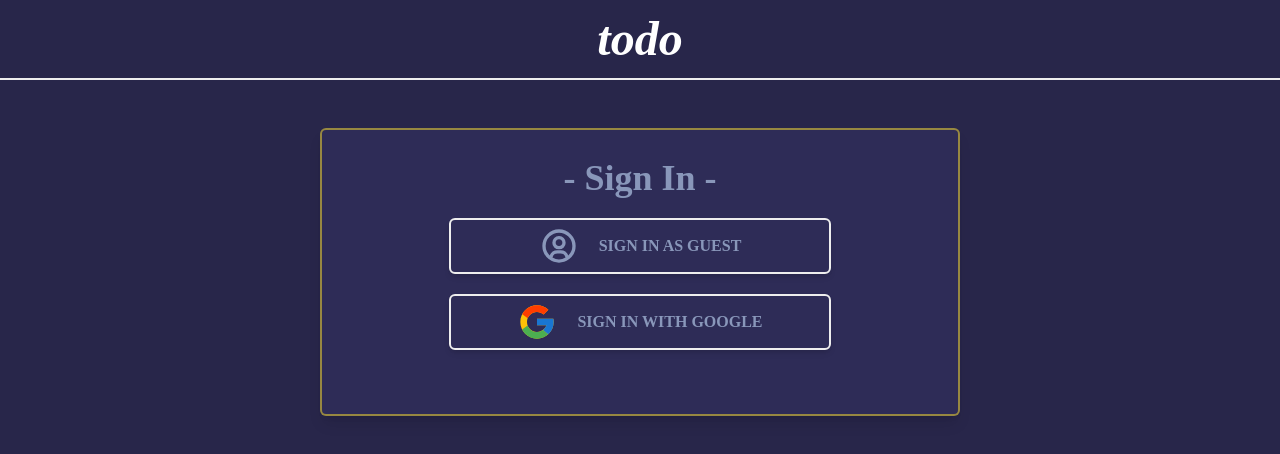
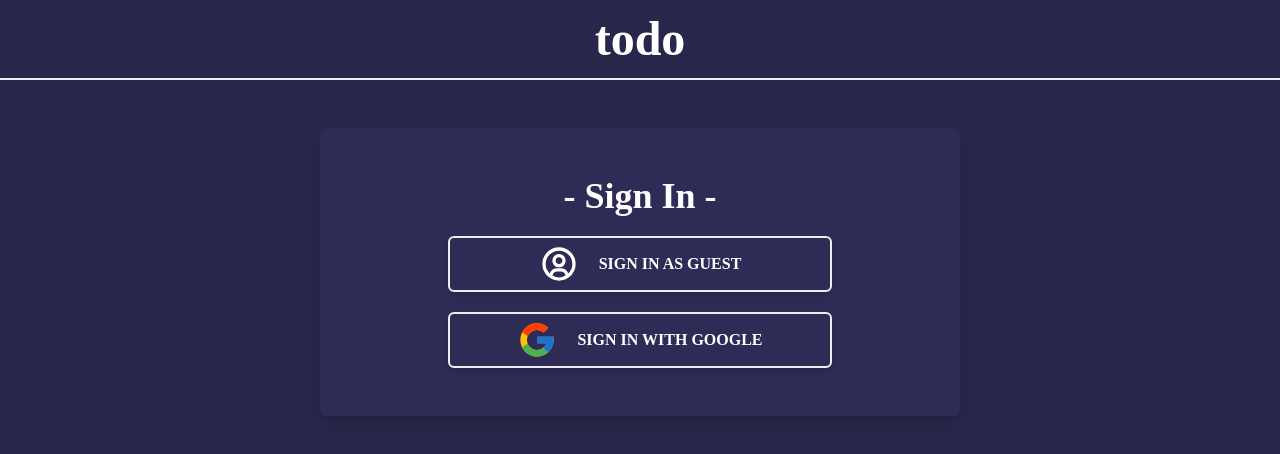
Before and after one commit to jasonuc/todoapp, a React (Vite) app: page / in a window 1280 px wide. Shown: the top 454 px of the page. Built offline with nearby package versions, Linux system fonts and the light colour scheme; a web font is replaced by a local one.

Commit message:
Update UI styling and icons

```diff
--- a/src/components/AuthButton.jsx
+++ b/src/components/AuthButton.jsx
@@ -2,7 +2,7 @@
 function AuthButton({ children, handleAuth }) {
 
   return (
-    <button onClick={handleAuth} className=" bg-plighter border-2 border-solid hover:border-secondary hover:bg-navtext hover:text-primary hover:text-xl h-14 w-[90%] md:w-[60%] shadow-md hover:shadow-xl rounded-md uppercase font-bold flex items-center justify-center gap-x-5 ">
+    <button onClick={handleAuth} className=" bg-plighter border-2 border-solid hover:border-secondary h-14 w-[90%] md:w-[60%] shadow-md hover:shadow-xl rounded-md uppercase font-bold flex items-center justify-center gap-x-5 text-white ">
         { children }
     </button>
   )
--- a/src/components/Header.jsx
+++ b/src/components/Header.jsx
@@ -2,7 +2,7 @@
 function Header() {
     return (
       <div className="w-screen h-20 border-b-2 border-solid flex items-center justify-center text-3xl md:text-5xl font-bold">
-          <h1 className="text-white italic">todo</h1>
+          <h1 className="text-white">todo</h1>
       </div>
     )
   }
--- a/src/components/Task.jsx
+++ b/src/components/Task.jsx
@@ -1,5 +1,5 @@
 import { useContext } from 'react'
-import { AiFillCloseSquare } from 'react-icons/ai'
+import { MdDoneOutline } from 'react-icons/md'
 import { TaskContext } from '../context/TaskContext'
 
 function Task({ id, task, datetime }) {
@@ -9,7 +9,7 @@ function Task({ id, task, datetime }) {
     return (
         <div className="w-[100%] min-h-[3rem] border-2 border-solid rounded-md flex ">
             <p className='min-w-[95%] max-w-[95%] h-[100%] p-2 text-white flex flex-wrap overflow-ellipsis items-center  font-bold'>{`${task} | ${datetime}`}</p>
-            <button onClick={() => removeTask(id)} className='text-white max-w-[5%] min-w-[5%] min-h-[100%] bg-red-400 flex-grow flex items-center justify-center border-l-2 border-red-200 rounded-tr-md rounded-br-md'><AiFillCloseSquare size={20} /></button>
+            <button onClick={() => removeTask(id)} className='text-white max-w-[5%] min-w-[5%] min-h-[100%] bg-green-400 flex-grow flex items-center justify-center border-l-2 border-white rounded-tr-md rounded-br-md'><MdDoneOutline size={20} /></button>
         </div>
     )
 }
--- a/src/pages/Login.jsx
+++ b/src/pages/Login.jsx
@@ -3,7 +3,7 @@ import GuestAuth from "../components/GuestAuth"
 
 function Login() {
   return (
-    <div className=" w-[90%] md:w-[50%] min-h-72 border-solid md:border-2 flex flex-col items-center gap-5 py-7 bg-plighter rounded-md shadow-lg mt-10 border-2 border-secondary border-opacity-50">
+    <div className=" w-[90%] md:w-[50%] h-72 flex flex-col justify-center items-center gap-5 py-7 bg-plighter rounded-lg shadow-lg mt-10 text-white">
         <h2 className="text-4xl font-bold">- Sign In -</h2>
         <GuestAuth />
         <GoogleAuth />
```
